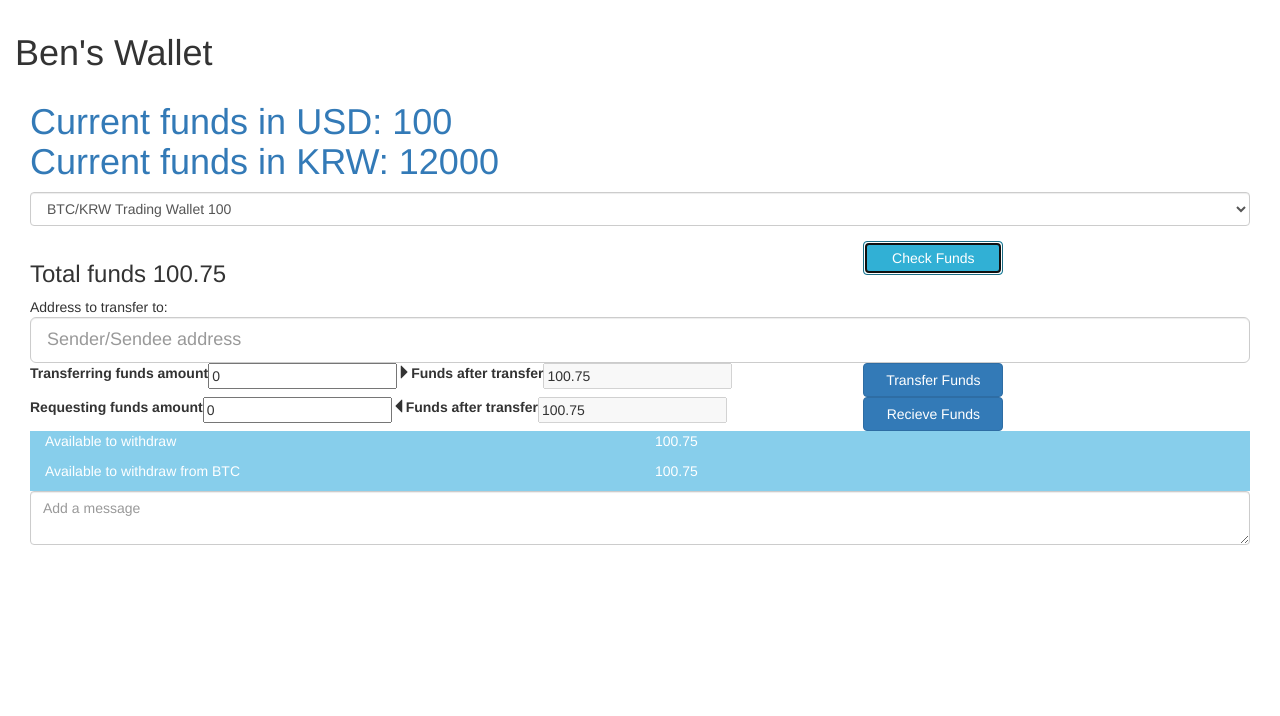
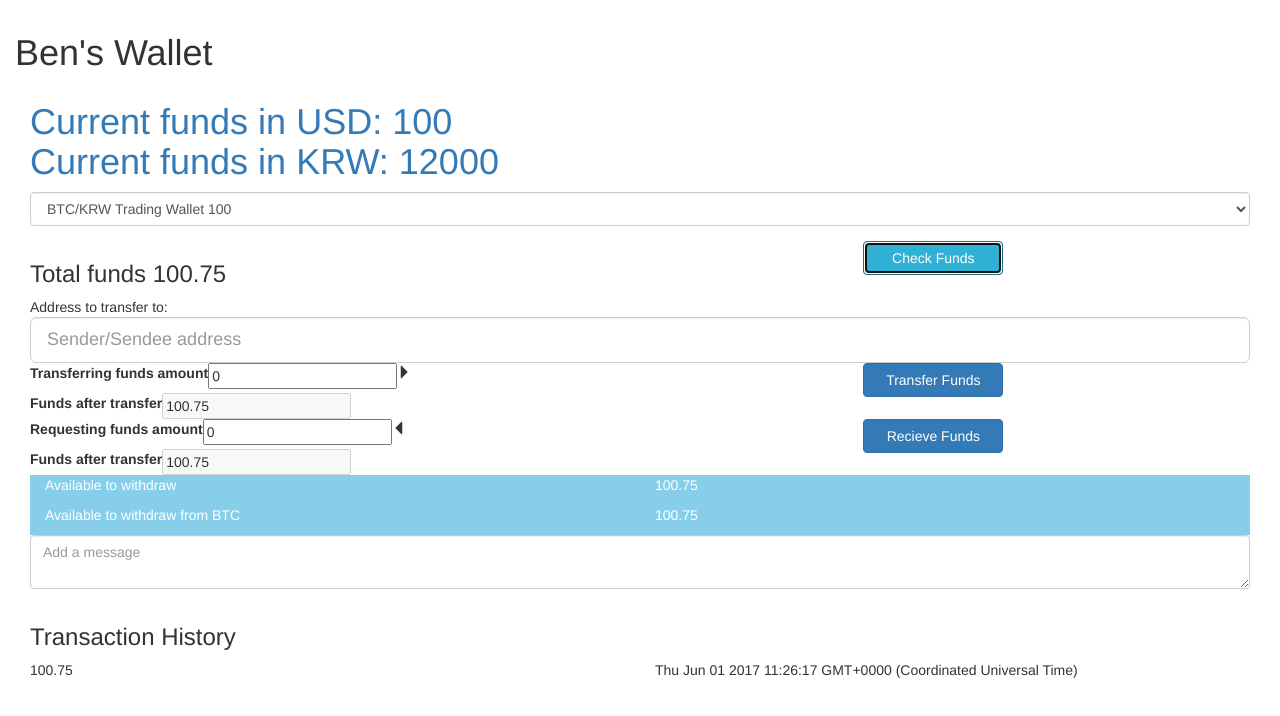
Before and after one commit to xhad/ang-wallet, an Angular app: page / in a window 1280 px wide. Both pictures are taken after a click on the button "Check Funds". Shown: the top 716 px of the page. Built offline with nearby package versions, Linux system fonts and the light colour scheme.

Commit message:
added a transactions history part using ngFor and interpolation and a couple arrays

```diff
--- a/src/app/payment/payment.component.css
+++ b/src/app/payment/payment.component.css
@@ -1,4 +1,4 @@
-input, h4, p,label{
+input, h4, label{
   float:left;
 }
 button{
--- a/src/app/payment/payment.component.html
+++ b/src/app/payment/payment.component.html
@@ -76,3 +76,19 @@
     </div>
   </div>
 </div>
+
+<div class="container-fluid">
+  <h3>Transaction History</h3>
+  <div class="row">
+    <div class="col-xs-6">
+      <div>
+        <p *ngFor="let transaction of transactions">{{transaction}}</p>
+      </div>
+    </div>
+    <div class="col-xs-6">
+      <div>
+        <p *ngFor="let time of transactionsTimes; let i = index">{{transactionsTimes[i]}}</p>
+      </div>
+    </div>
+  </div>
+</div>
--- a/src/app/payment/payment.component.ts
+++ b/src/app/payment/payment.component.ts
@@ -16,9 +16,15 @@ export class PaymentComponent implements OnInit {
   money:number = 100;
   paymentOut:number = 0;
   paymentIn:number = 0;
+  transactions = [];
+  transactionsTimes = [];
+
   checkFunds(){
     this.money = this.money + Math.random()*.8;
     this.money = parseFloat((this.money).toFixed(2));
+    this.transactions.push(this.money);
+    this.transactionsTimes.push(new Date());
+    console.log(this.transactions);
   }
 
   decreaseMoney(){
```
Lines whose indentation alone changed are shown as unchanged.
